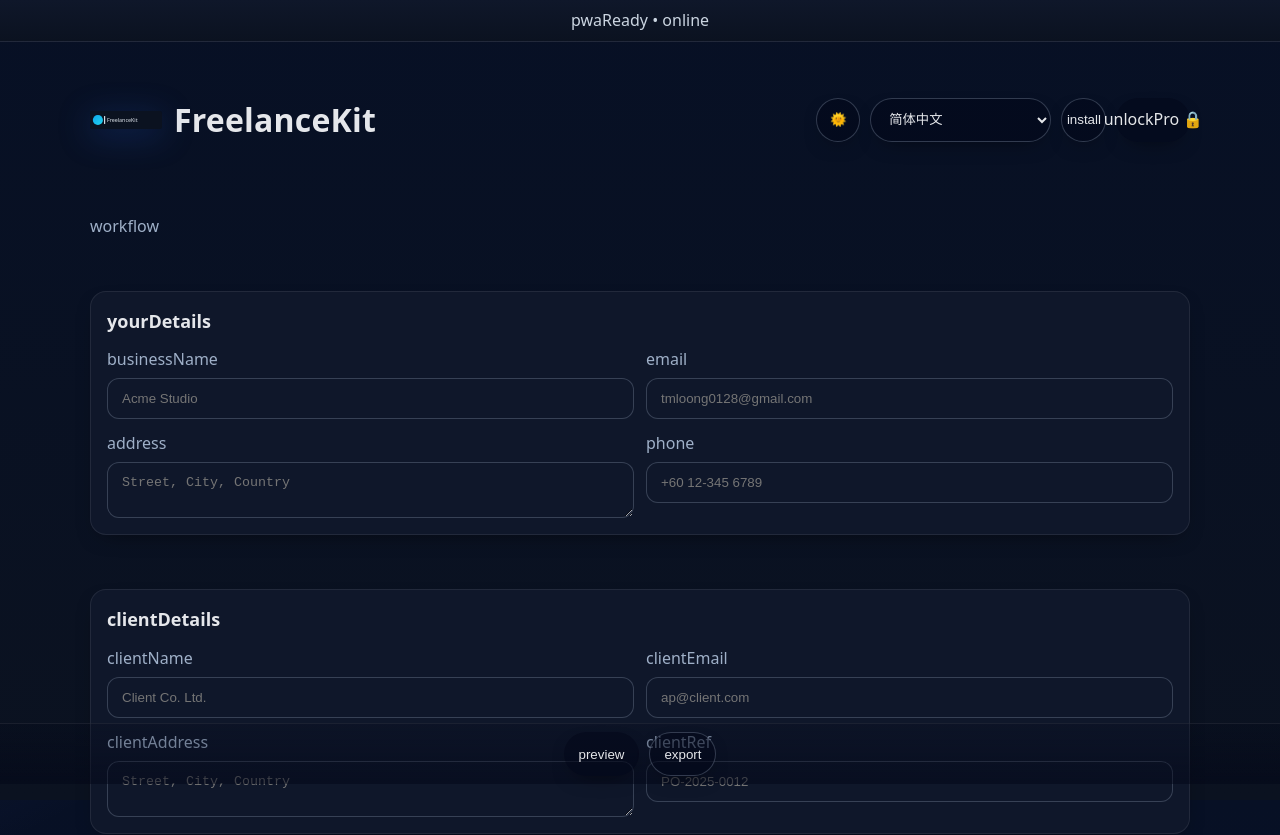
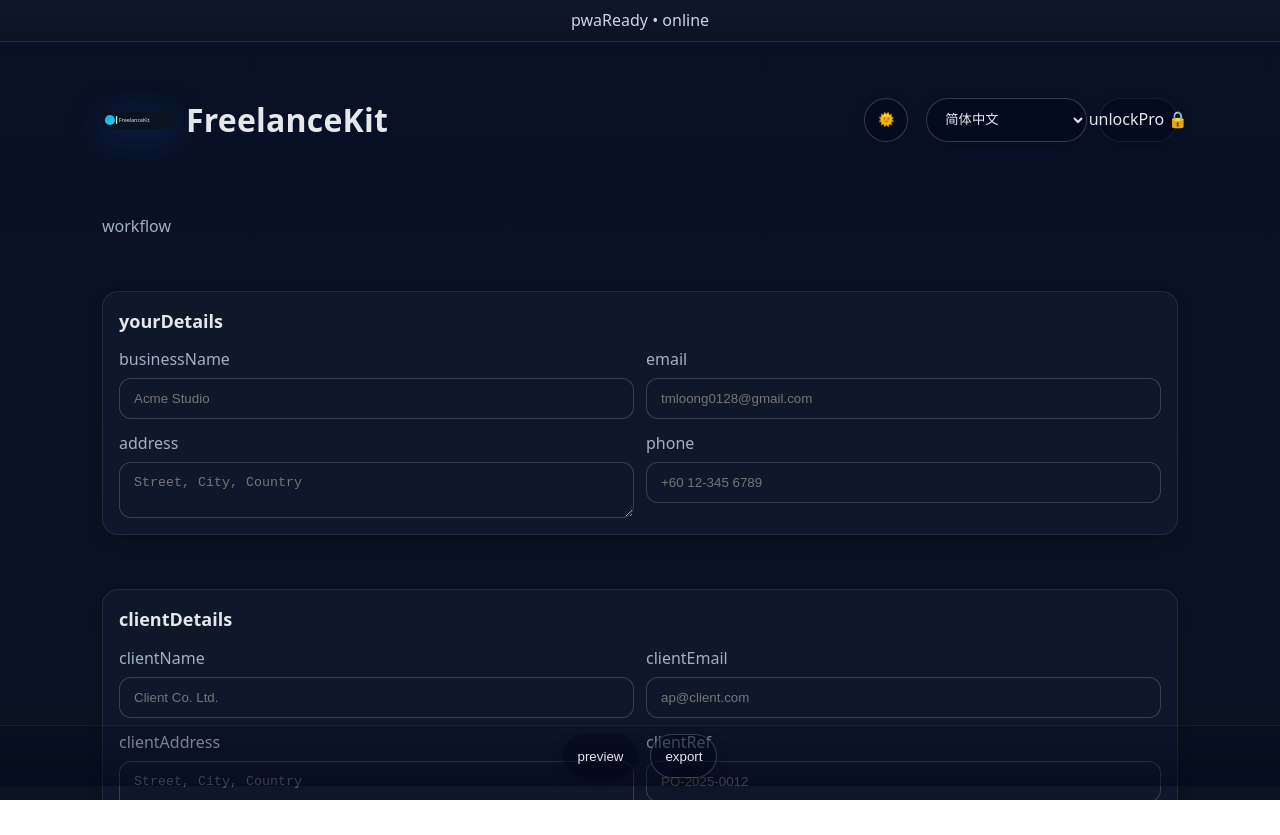
Before and after one commit to Loongtm/freelancekit, a plain HTML site: page index.html in a window 1280 px wide. Shown: the top 835 px of the page. After the commit the page ends 800 px from the top, so only its background shows below. Drawn offline with Linux system fonts and the light colour scheme.

Commit message:
Update styles.css

```diff
--- a/styles.css
+++ b/styles.css
@@ -191,3 +191,86 @@ button, .btn { min-width:44px; min-height:44px; }
   .header, .header-actions, .fab, .toasts, .dialog-backdrop { display:none !important; }
   body{ background:transparent !important; color:#111; }
 }
+/* ====== Mobile overflow & layout fixes ====== */
+/* Prevent horizontal overflow globally */
+html, body { overflow-x: hidden; }
+
+/* Container safe area and consistent max width */
+.container {
+  width: min(1100px, 96vw);
+  margin-inline: auto;
+  padding-inline: 12px;
+  box-sizing: border-box;
+}
+
+/* Card responsiveness and avoid internal overflow hidden that clips children */
+.card {
+  max-width: 100%;
+  margin: 18px 0;
+  overflow: visible; /* allow drop-downs/panels to remain visible */
+  box-sizing: border-box;
+}
+
+/* Fix bottom floating toolbar to not overlap content on small screens */
+.fab {
+  left: 0;
+  right: 0;
+  bottom: 14px;
+  justify-content: center;
+  padding: 8px;
+  gap: 12px;
+  z-index: 40;
+}
+
+/* Ensure clickable actions don't get clipped at the very bottom on mobile */
+body { padding-bottom: 120px; }
+
+/* Ensure totals panel never exceeds viewport width on small screens */
+.totals-row, .item-row, .items-head {
+  width: 100%;
+  box-sizing: border-box;
+  word-break: break-word;
+}
+
+/* Prevent dropdowns / selects / buttons from being pushed off-screen */
+.header-actions { display:flex; gap:12px; align-items:center; position:relative; z-index:50; }
+.select-like { z-index:60; }
+
+/* ====== Install button (hidden by default, visible when installable) ====== */
+#installPWA {
+  display: none; /* shown by JS when install available */
+}
+
+/* ====== Unlock Pro button styling (prevent wrap / lost border) ====== */
+.btn.lock {
+  white-space: nowrap;
+  display:inline-flex;
+  align-items:center;
+  justify-content:center;
+  padding:0 16px;
+  height:44px;
+  border-radius:22px;
+  border:1px solid rgba(255,255,255,0.08);
+  background: linear-gradient(135deg,#7c3aed 0%,#2563eb 60%);
+  color:#fff;
+  box-shadow: 0 8px 20px -10px rgba(0,0,0,.6);
+}
+
+/* ensure the language dropdown doesn't overlap unlock button */
+.header-actions .select-like { margin-left:6px; }
+
+/* ====== "Back to app" pill style ====== */
+.back-link {
+  display:inline-flex;
+  align-items:center;
+  gap:8px;
+  padding:8px 14px;
+  border-radius:28px;
+  border:1px solid rgba(0,0,0,.06);
+  background:rgba(255,255,255,.88);
+  color:var(--text);
+  text-decoration:none;
+  box-shadow: 0 6px 16px rgba(2,6,23,.06);
+}
+:root[data-theme="dark"] .back-link { background: rgba(255,255,255,.04); border:1px solid rgba(255,255,255,.04); color:var(--text); }
+.back-link:hover { transform: translateY(-2px); transition:transform .12s ease; }
```
